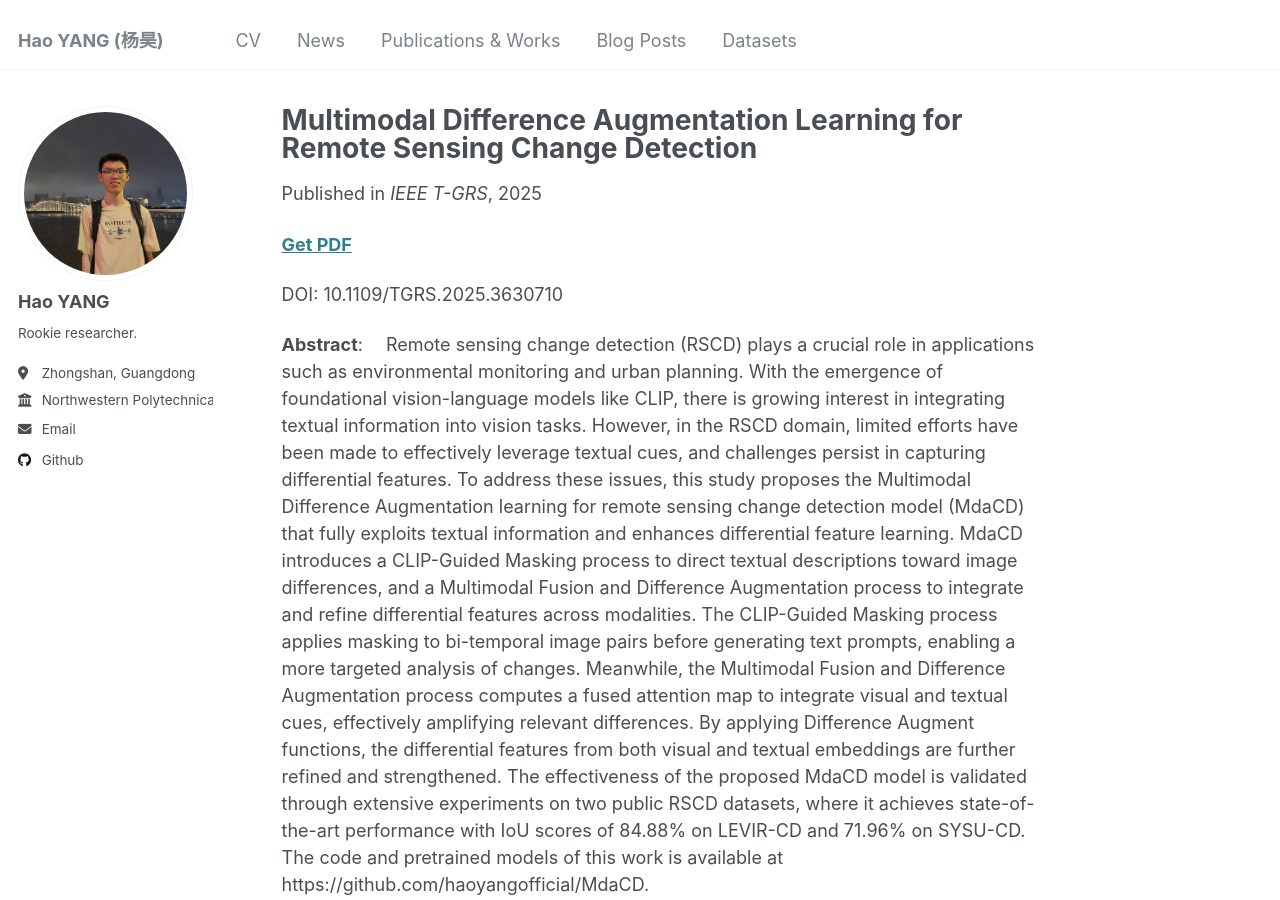
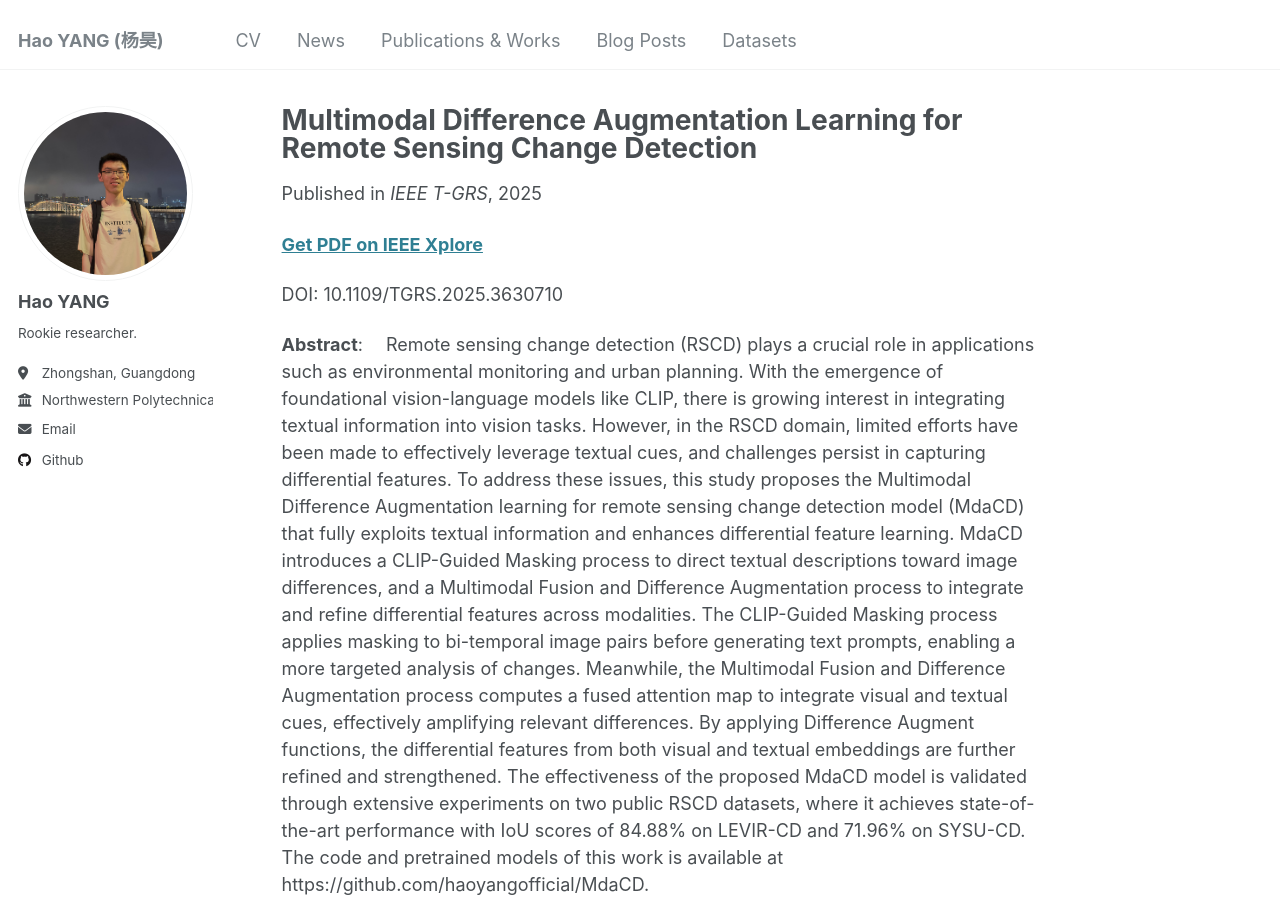
Before and after one commit to haoyangofficial/haoyangofficial.github.io, a Jekyll site: the page built from _publications/2025-2-28-mdacd.md, in a window 1280 px wide and 900 px high. Built offline with Jekyll 4.4.1, drawn with Linux system fonts in a browser that asks for light colours.

```diff
--- a/_publications/2025-2-28-mdacd.md
+++ b/_publications/2025-2-28-mdacd.md
@@ -8,7 +8,7 @@ date: 2025-04-13
 venue: 'IEEE T-GRS'
 ---
 
-[**Get PDF**](mdacd_paper.pdf)
+[**Get PDF on IEEE Xplore**](https://ieeexplore.ieee.org/document/11236418/)
 
 DOI: 10.1109/TGRS.2025.3630710
 
```
